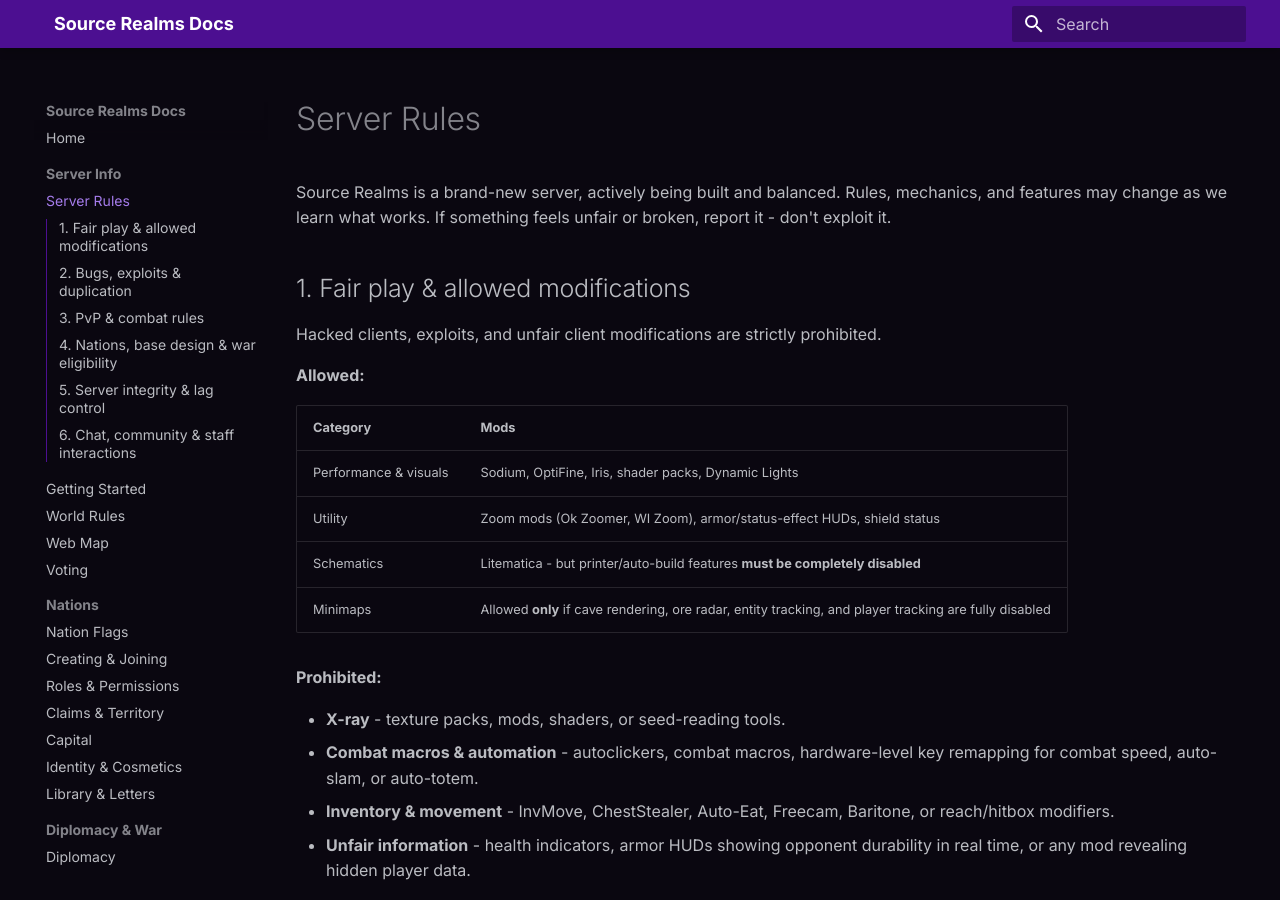
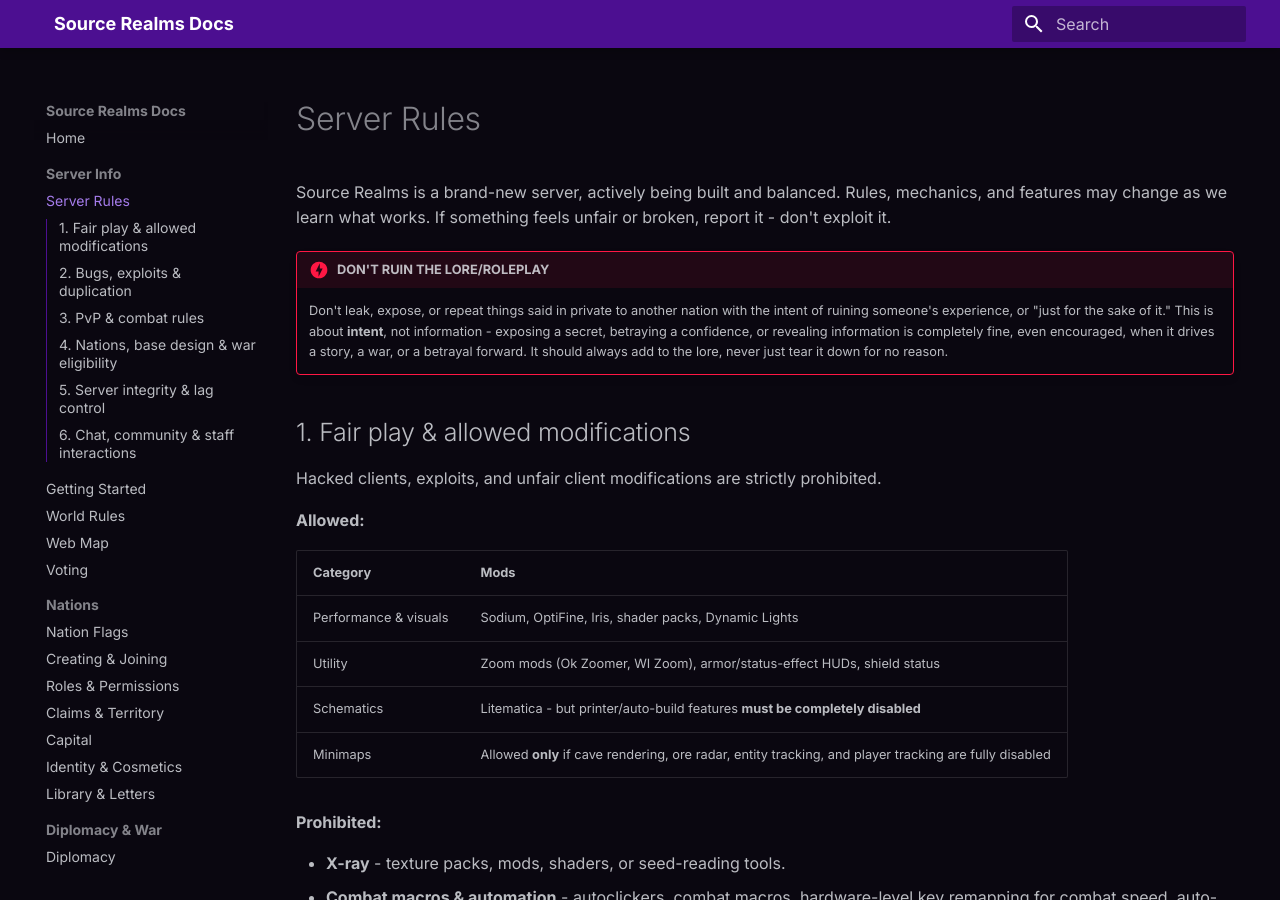
Before and after one commit to SourceRealms/sourcerealms-docs, an MkDocs documentation site: the page built from docs/server-rules.md, in a window 1280 px wide and 900 px high. Built offline with MkDocs 1.6.1 and Material for MkDocs 9.7.7, drawn with Linux system fonts in a browser that asks for light colours.

Commit message:
Add DON'T RUIN THE LORE/ROLEPLAY rule to server rules

```diff
--- a/docs/server-rules.md
+++ b/docs/server-rules.md
@@ -3,6 +3,13 @@
 Source Realms is a brand-new server, actively being built and balanced. Rules, mechanics, and
 features may change as we learn what works. If something feels unfair or broken, report it -
 don't exploit it.
+
+!!! danger "DON'T RUIN THE LORE/ROLEPLAY"
+    Don't leak, expose, or repeat things said in private to another nation with the intent of
+    ruining someone's experience, or "just for the sake of it." This is about **intent**, not
+    information - exposing a secret, betraying a confidence, or revealing information is completely
+    fine, even encouraged, when it drives a story, a war, or a betrayal forward. It should always
+    add to the lore, never just tear it down for no reason.
 
 ## 1. Fair play & allowed modifications
 
```
